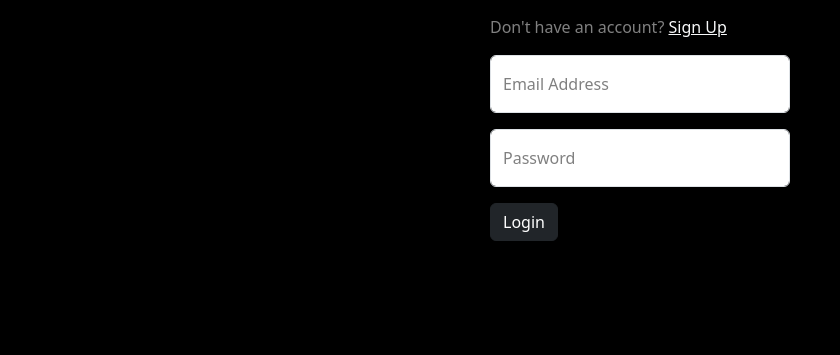
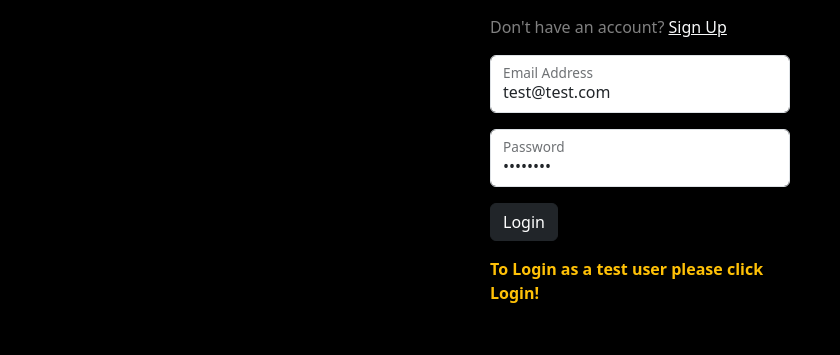
Before and after one commit to levipowis/sod-rune-planner-frontend, a React (Vite) app: page /login in a window 1280 px wide. Shown: the part 161-516 px from the top of the page, without its empty margins (0-840 px from the left). Built offline with nearby package versions, Linux system fonts and the light colour scheme; no server answers.

Commit message:
added scroll bar to modal by adding overflow-y to Modal.css

```diff
--- a/src/Login.jsx
+++ b/src/Login.jsx
@@ -51,7 +51,14 @@ export function Login() {
       {/* Login form */}
       <form id="loginForm" onSubmit={handleSubmit}>
         <div className="form-floating mb-3">
-          <input name="email" type="email" id="floatingInput" className="form-control" placeholder="name@example.com" />
+          <input
+            name="email"
+            type="email"
+            id="floatingInput"
+            className="form-control"
+            placeholder="name@example.com"
+            defaultValue="test@test.com"
+          />
           <label htmlFor="floatingInput">Email Address</label>
         </div>
         <div className="form-floating">
@@ -61,6 +68,7 @@ export function Login() {
             placeholder="Password"
             id="floatingPassword"
             className="form-control"
+            defaultValue="password"
           />
           <label htmlFor="floatingPassword">Password</label>
         </div>
@@ -70,6 +78,7 @@ export function Login() {
             Login
           </button>
         </div>
+        <div className="text-warning fw-bold mt-3">{"To Login as a test user please click Login!"}</div>
       </form>
     </div>
   );
--- a/src/Modal.css
+++ b/src/Modal.css
@@ -13,11 +13,12 @@
   position: fixed;
   background: #181716;
   width: 75%;
-  height: auto;
+  height: 75%;
   top: 50%;
   left: 50%;
   transform: translate(-50%,-50%);
   padding: 1em;
+  overflow-y: auto;
 }
 
 .modal-main button.close {
```
